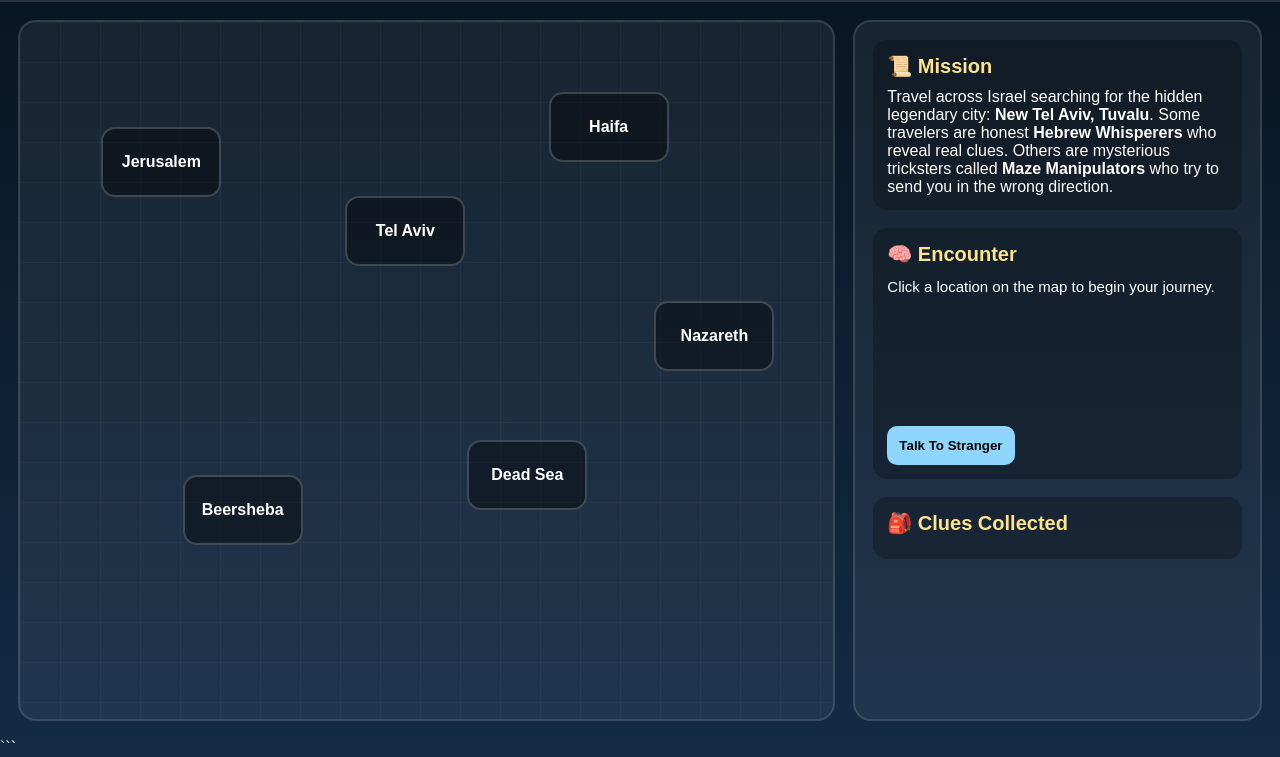
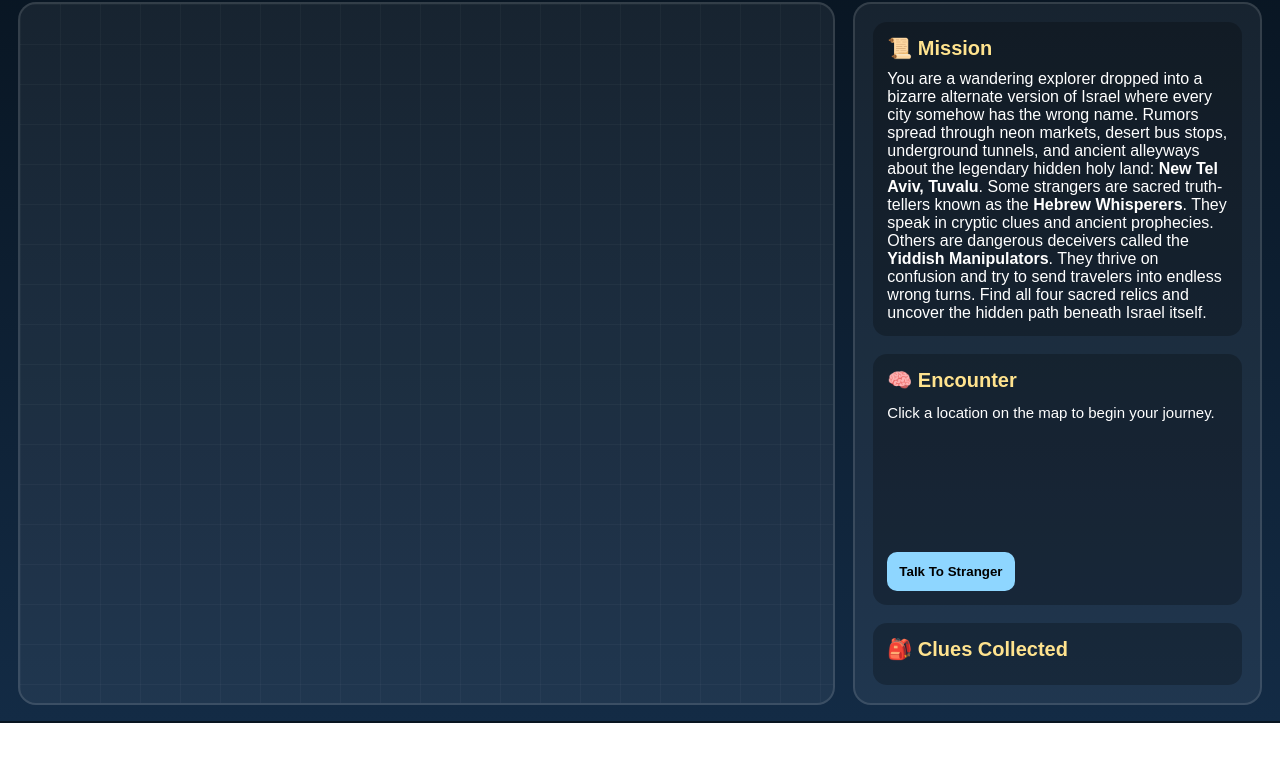
Before and after one commit to glennfb83/we-speak-hebrew, a plain HTML site: page index.html in a window 1280 px wide. Shown: the part 79-836 px from the top of the page. After the commit the page ends 802 px from the top, so only its background shows below. Drawn offline with Linux system fonts and the light colour scheme.

Commit message:
Revise game narrative and update city names

````diff
--- a/index.html
+++ b/index.html
@@ -1,8 +1,3 @@
-# We Speak Hebrew — Single-File HTML Game
-
-Save this as `index.html` and open it in your browser.
-
-```html
 <!DOCTYPE html>
 <html lang="en">
 <head>
@@ -219,11 +214,18 @@ Save this as `index.html` and open it in your browser.
         <div class="panel">
           <h2>📜 Mission</h2>
           <p>
-            Travel across Israel searching for the hidden legendary city:
+            You are a wandering explorer dropped into a bizarre alternate version of Israel where every city somehow has the wrong name.
+
+            Rumors spread through neon markets, desert bus stops, underground tunnels, and ancient alleyways about the legendary hidden holy land:
             <strong>New Tel Aviv, Tuvalu</strong>.
 
-            Some travelers are honest <strong>Hebrew Whisperers</strong> who reveal real clues.
-            Others are mysterious tricksters called <strong>Maze Manipulators</strong> who try to send you in the wrong direction.
+            Some strangers are sacred truth-tellers known as the <strong>Hebrew Whisperers</strong>.
+            They speak in cryptic clues and ancient prophecies.
+
+            Others are dangerous deceivers called the <strong>Yiddish Manipulators</strong>.
+            They thrive on confusion and try to send travelers into endless wrong turns.
+
+            Find all four sacred relics and uncover the hidden path beneath Israel itself.
           </p>
         </div>
 
@@ -270,50 +272,34 @@ Save this as `index.html` and open it in your browser.
         x: 10,
         y: 15,
         truth: true,
-        clue: "The path begins near the northern coast.",
-        item: "Ancient Compass"
+        clue: "The Whisperers say the stars over the coast point toward the first buried gate.",
+        item: "Ancient Compass",
+        vibe: "Rain taps against old stone walls while candlelight flickers through crowded alleyways."
       },
       {
-        name: "Tel Aviv",
+        name: "Macau",
         x: 40,
         y: 25,
         truth: false,
-        clue: "Travel west into the endless ocean immediately.",
-        item: null
+        clue: "Forget the coast. The city floats somewhere under a parking garage in the desert.",
+        item: null,
+        vibe: "Bright signs buzz over packed markets where nobody seems fully trustworthy."
       },
       {
-        name: "Haifa",
+        name: "Germany",
         x: 65,
         y: 10,
         truth: true,
-        clue: "The hidden city lies below the forgotten sands.",
-        item: "Crystal Map Fragment"
+        clue: "The ancient tunnels below the north hide the second relic beneath white sand.",
+        item: "Crystal Map Fragment",
+        vibe: "Cold sea wind rushes through steep streets overlooking glowing water."
       },
       {
-        name: "Beersheba",
+        name: "Bulgaria",
         x: 20,
         y: 65,
         truth: false,
-        clue: "The treasure is definitely under a random parking lot.",
-        item: null
-      },
-      {
-        name: "Dead Sea",
-        x: 55,
-        y: 60,
-        truth: true,
-        clue: "Four sacred clues reveal the final destination.",
-        item: "Salt Key"
-      },
-      {
-        name: "Nazareth",
-        x: 78,
-        y: 40,
-        truth: true,
-        clue: "The final entrance opens when trust outweighs deception.",
-        item: "Sun Tablet"
-      }
-    ];
+        clue: "Take three left turns, scream into the sky, and the holy land wil
 
     const map = document.getElementById("map");
     const dialogue = document.getElementById("dialogue");
@@ -415,4 +401,3 @@ Save this as `index.html` and open it in your browser.
   </script>
 </body>
 </html>
-```
````
